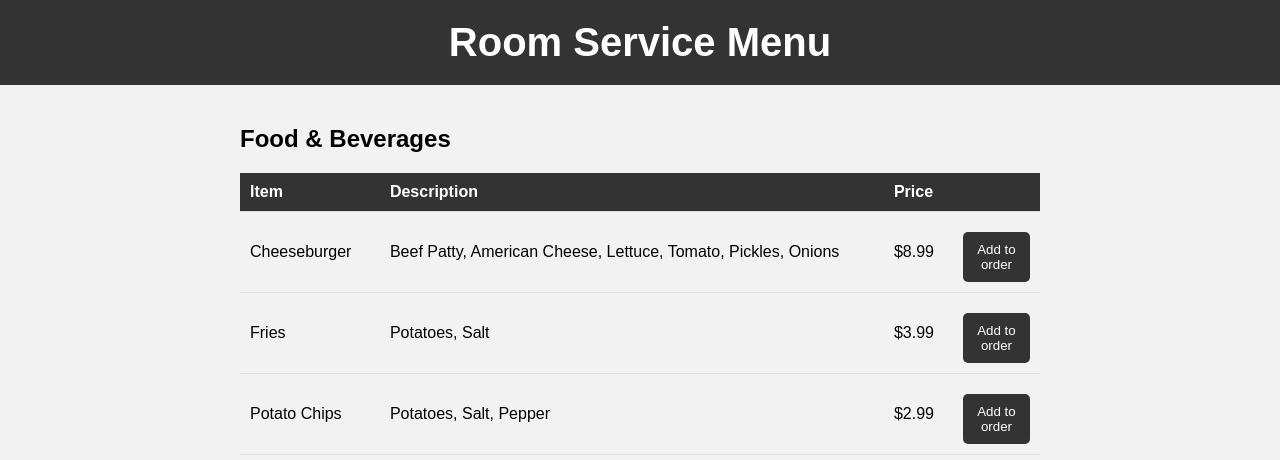
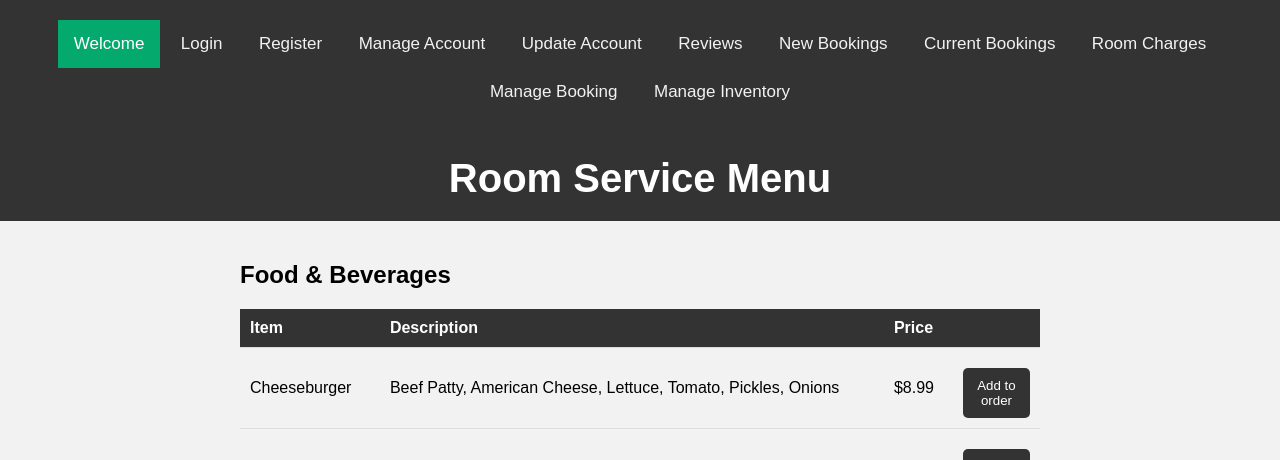
Before and after one commit to michaelmir915/CSCE310_Database, a PHP site: page /roomCharges.php in a window 1280 px wide. Shown: the top 460 px of the page. Run offline with PHP 8.4, Linux system fonts and the light colour scheme; data comes from the database, SQL or seed files in the repository; data that the repository does not hold is empty.

Commit message:
navigation bar added, some pages empty, css link needed for pages besides me and brandons

```diff
--- a/roomCharges.css
+++ b/roomCharges.css
@@ -50,3 +50,24 @@
 		button:hover {
 			background-color: #555;
 		}
+		header {
+			background-color: #333;
+			overflow: hidden;
+			text-align: center;
+		}
+		header a{
+			color: #f2f2f2;
+			text-align: center;
+			padding: 14px 16px;
+			text-decoration: none;
+			font-size: 17px;
+			display:inline-block;
+		}
+		header a:hover {
+			background-color: #04AA6D;
+			color: black;
+		}
+		header a.active {
+			background-color: #04AA6D;
+			color: white;
+		}
--- a/roomCharges.php
+++ b/roomCharges.php
@@ -2,6 +2,19 @@
 <!DOCTYPE html>
 <html>
 <head>
+	<header>
+        <a class="active" href="welcome.php">Welcome</a>
+        <a href="login.php">Login</a>
+        <a href="register.php">Register</a>
+        <a href="manageAccounts.php">Manage Account</a>
+        <a href="updateaccount.php">Update Account</a>
+        <a href="review.php">Reviews</a>
+        <a href="newBookings.php">New Bookings</a>
+        <a href="currentBookings.php">Current Bookings</a>
+        <a href="roomCharges.php">Room Charges</a>
+        <a href="manageBooking.php">Manage Booking</a>
+        <a href="manageInventory.php">Manage Inventory</a>
+    </header>
 	<title>Room Service Menu</title>
 	<meta charset="UTF-8">
 	<meta name="viewport" content="width=device-width, initial-scale=1.0">
```
Also changed, not shown: currentBookings.php (+13 -0 lines), login.php (+14 -0 lines), manageBooking.php (+13 -0 lines), newBookings.php (+13 -0 lines), register.php (+13 -0 lines), review.php (+15 -12 lines), updateaccount.php (+13 -0 lines), welcome.php (+14 -0 lines).
